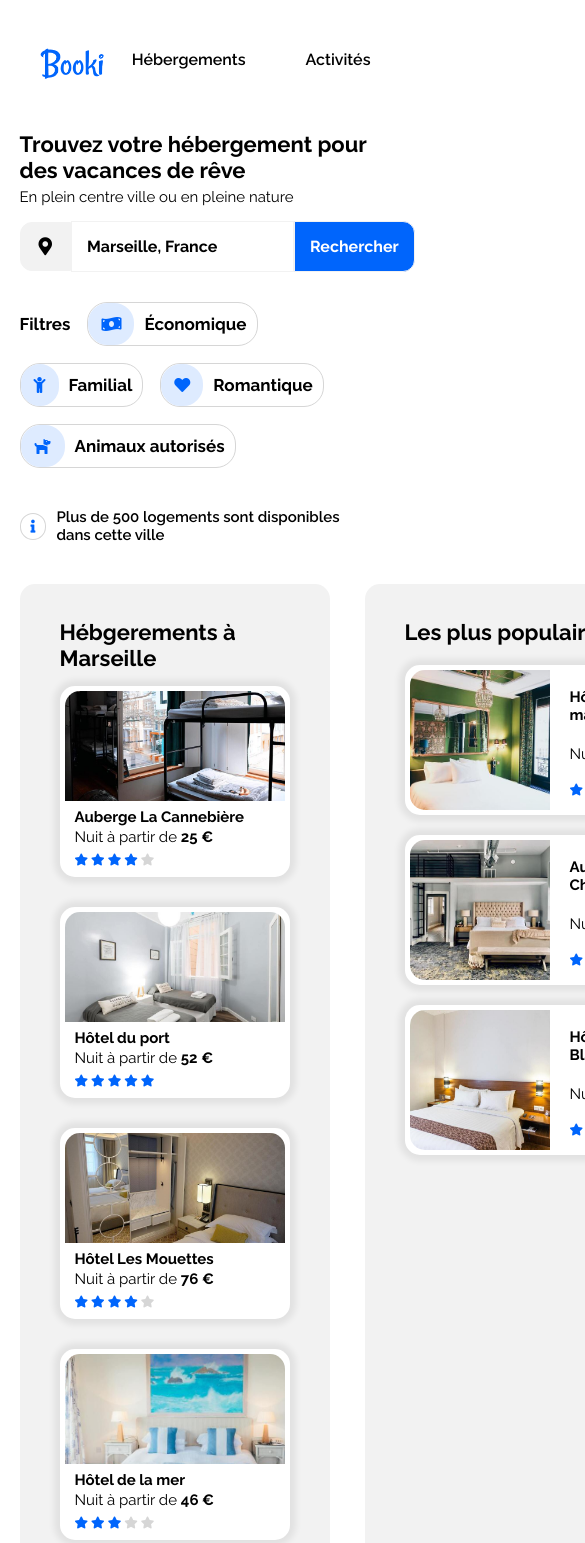
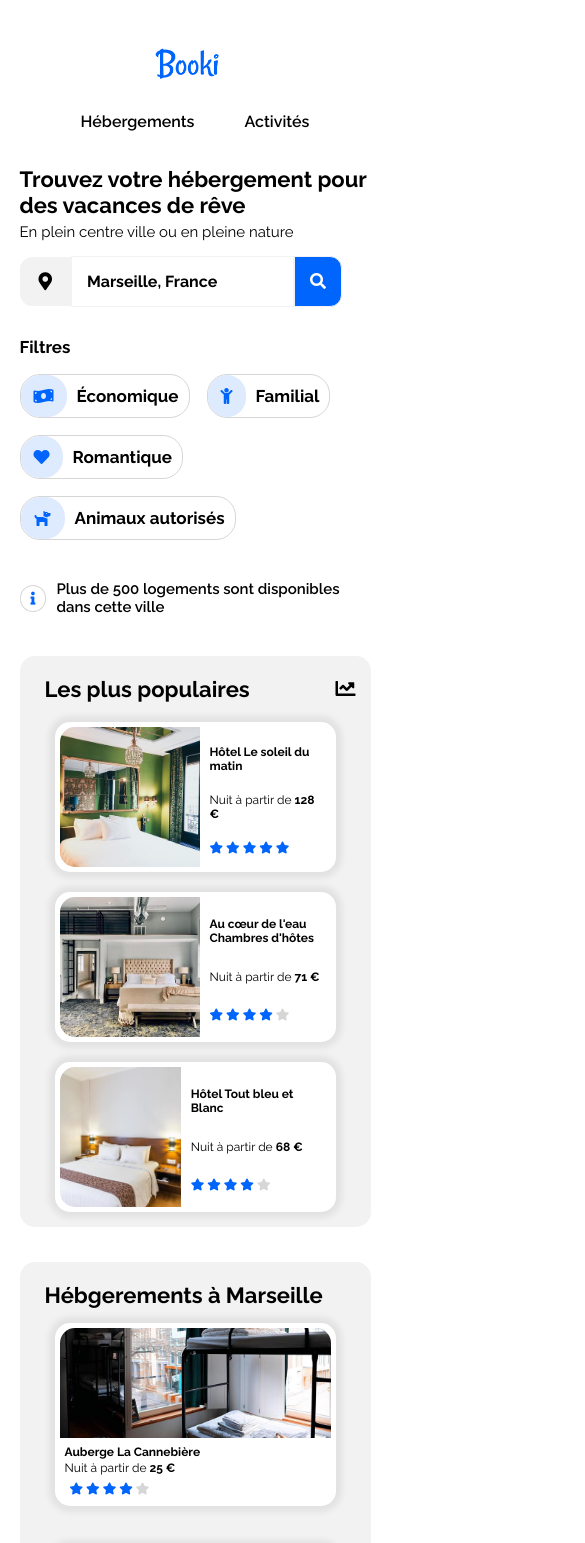
Before and after one commit to hgobr/booki, a plain HTML site: page index.html in a window 390 px wide. Shown: the top 1543 px of the page, 585 px wide, since content can reach past the window. Drawn offline with Linux system fonts and the light colour scheme.

Commit message:
update css

```diff
--- a/css/style.css
+++ b/css/style.css
@@ -22,21 +22,26 @@ a {
   color: inherit;
 }
 
+header {
+  display: flex;
+  flex-wrap: wrap;
+  flex-direction: row;
+  align-items:center;
+  justify-content: space-between;
+}
+
 header img {
   width: 100px;
   margin-left: 20px;
   margin-top: 40px;
-  margin-bottom: 35px;
+  margin-bottom: 25px;
 }
 
 nav {
-  position: absolute;
-  top: 50px;
-  right: 5%;
   color: var(--blue01);
   font-weight: 600;
   display: flex;
-  gap: 60px;
+  gap: 50px;
 }
 
 nav a {
@@ -51,7 +56,7 @@ nav a::after {
   height: 3px;
   width: 0;
   left: 0;
-  top: -50px;
+  top: -45px;
   border-radius: 3px;
   transition: 0.3s;
 }
@@ -108,7 +113,12 @@ p {
   color: black;
 }
 
-.inputWrap input[type='submit'] {
+.searchButton {
+  padding: 15px;
+  margin: 0;
+  border: 1px solid var(--grey);
+  font-weight: bold;
+  font-size: 16px;
   background: var(--blue01);
   color: #fff;
   border-radius: 0 12px 12px 0;
@@ -116,8 +126,12 @@ p {
   transition: ease-in-out 0.2s;
 }
 
-.inputWrap input[type='submit']:hover {
+.searchButton:hover {
   background: #0044aa;
+}
+
+.searchIcon {
+  display: none;
 }
 
 .filterWrap {
@@ -187,7 +201,7 @@ p {
 
 .accomodation > p {
   font-weight: bold;
-  margin-top: 50px;
+  margin-top: 30px;
   font-size: 18px;
   transition: ease-in-out 0.2s;
   width: fit-content;
@@ -201,7 +215,7 @@ p {
 .cardWrap {
   display: flex;
   flex-wrap: wrap;
-  gap: 30px;
+  gap: clamp(10px,1vw,30px);
   margin-top: 15px;
   justify-content: space-around;
 }
@@ -215,6 +229,8 @@ p {
   gap: 2px;
   box-shadow: 0px 0px 6px 6px rgba(0, 0, 0, 0.068);
   transition: ease-in-out 0.2s;
+  width: 220px;
+  margin-bottom: 15px;
 }
 
 .card:hover {
@@ -222,7 +238,7 @@ p {
 }
 
 .card img {
-  width: 220px;
+  position: relative;
   height: 110px;
   object-fit: cover;
   border-radius: 15px 15px 0 0;
@@ -230,7 +246,8 @@ p {
 }
 
 .card p {
-  margin: 0 10px;
+  margin: 0 clamp(5px,1vw,10px);
+  font-size: clamp(12px, 1vw, 15px);
 }
 
 .card :nth-child(2) {
@@ -299,11 +316,15 @@ p {
 .popularityCardText {
   display: flex;
   flex-direction: column;
-  margin: 5px 20px;
+  margin: 5px clamp(10px,1vw,20px);
   width: 150px;
   gap: 5px;
   margin-top: 10px;
   justify-content: space-around;
+}
+
+.popularityCardText p {
+  font-size: clamp(12px, 1vw, 15px);
 }
 
 .popularityCardText :nth-child(1) {
@@ -327,6 +348,7 @@ p {
   display: flex;
   flex-wrap: wrap;
   gap: 35px;
+  justify-content: space-between;
 }
 
 .activityCard {
@@ -335,6 +357,7 @@ p {
   box-shadow: 0px 0px 6px 6px rgba(0, 0, 0, 0.06);
   border-radius: 15px;
   transition: ease-in-out 0.2s;
+  width: 300px;
 }
 
 .activityCard:hover {
@@ -342,7 +365,6 @@ p {
 }
 
 .activityCard img {
-  width: 300px;
   height: 400px;
   object-fit: cover;
   border-radius: 15px 15px 0 0;
@@ -352,6 +374,7 @@ p {
   display: flex;
   flex-direction: column;
   justify-content: space-between;
+  gap: 35px;
 }
 
 img[alt='fortPomegues'] {
@@ -400,8 +423,140 @@ footer {
 
 .footerItem p {
   font-size: 16px;
+  transition: ease-in-out 0.2s;
 }
 
 .footerItem p:hover {
   cursor: pointer;
+  transform: scale(1.01);
 }
+
+/** ---------- media queries ---------- **/
+
+@media (min-width: 1400px) {
+  body {
+    margin: 0 15%
+  }
+
+  footer {
+    padding: 0 15%;
+  }
+}
+
+@media (min-width: 992px) and (max-width: 1400px) {
+
+
+  .accomodationWrap {
+    gap: 15px;
+  }
+
+  .accomodation {
+    padding: 15px 25px;
+  }
+
+  .popularityWrap {
+    padding: 15px 25px;
+
+  }
+
+  .card {
+    width: 140px;
+  }
+
+  .popularityCard img {
+    width: 120px;
+    height: 120px;
+  }
+
+  .popularityCardText {
+    font-size: 8px;
+  }
+}
+
+@media (min-width: 768px) and (max-width: 992px) {
+
+}
+
+@media (max-width: 768px) {
+  header {
+    flex-direction: column;
+  }
+
+  nav {
+    margin-bottom: 30px;
+  }
+
+  nav a::after{
+    top: 30px;
+  }
+
+  .searchText {
+    display: none;
+  }
+
+  .searchIcon {
+   display: block;
+  }
+
+  .accomodation {
+    padding: 15px;
+    width: 100%;
+  }
+
+  .accomodation h2 {
+    margin-left: 10px;
+  }
+
+  .cardWrap{
+    flex-direction: column;
+    padding: 0 20px;
+    gap: 25px;
+  }
+
+  .card {
+    width: 100%;
+  }
+
+  .filterWrap > p {
+    width: 100%;
+  }
+
+  .accomodationWrap {
+    flex-direction: column-reverse;
+    align-items: center;
+  }
+
+  .popularityWrap {
+    padding: 0;
+    width: 100%;
+  }
+
+  .popularityTitle h2 {
+    margin-left: 10px;
+  }
+
+  .popularityCardsWrap {
+    padding: 0 20px;
+  }
+
+  .popularityWrap {
+    padding: 15px;
+  }
+
+  .activityCardWrap {
+    justify-content: center;
+  }
+
+  .activityCard, .group {
+    width: 100%;
+  }
+
+  .activityCard img {
+    height: 200px;
+  }
+
+  footer {
+    flex-direction: column;
+    gap: 0;
+  }
+}
--- a/index.html
+++ b/index.html
@@ -4,10 +4,6 @@
     <meta charset="UTF-8" />
     <meta http-equiv="X-UA-Compatible" content="IE=edge" />
     <meta name="viewport" content="width=device-width, initial-scale=1.0" />
-    <!-- <script
-      src="https://kit.fontawesome.com/3687f68844.js"
-      crossorigin="anonymous"
-    ></script> -->
     <link
       rel="stylesheet"
       href="https://cdnjs.cloudflare.com/ajax/libs/font-awesome/5.13.1/css/all.min.css"
@@ -16,11 +12,14 @@
     <title>Booki</title>
   </head>
   <body>
-    <header><img src="img/logos/Booki.png" alt="bookiLogo" /></header>
-    <nav>
-      <a href="#">Hébergements</a>
-      <a href="#">Activités</a>
-    </nav>
+    <header>
+      <img src="img/logos/Booki.png" alt="bookiLogo" />
+
+      <nav>
+        <a href="#">Hébergements</a>
+        <a href="#">Activités</a>
+      </nav>
+    </header>
     <div class="content">
       <h2>Trouvez votre hébergement pour des vacances de rêve</h2>
       <p>En plein centre ville ou en pleine nature</p>
@@ -30,7 +29,10 @@
         </div>
         <form method="get" class="form">
           <input type="text" placeholder="Marseille, France" required />
-          <input type="submit" value="Rechercher" />
+          <button class="searchButton searchText">Rechercher</button>
+          <button class="searchButton searchIcon">
+            <i class="fas fa-search"></i>
+          </button>
         </form>
       </div>
       <div class="filterWrap">
@@ -56,7 +58,7 @@
         <i class="fas fa-info"></i>
         <p>Plus de 500 logements sont disponibles dans cette ville</p>
       </div>
-      <div class="accomodationWrap">
+      <section class="accomodationWrap">
         <div class="accomodation">
           <h2>Hébgerements à Marseille</h2>
           <div class="cardWrap">
@@ -203,7 +205,7 @@
             </a>
           </div>
         </div>
-      </div>
+      </section>
       <div class="activityWrap">
         <h2>Activités à Marseille</h2>
         <div class="activityCardWrap">
```
